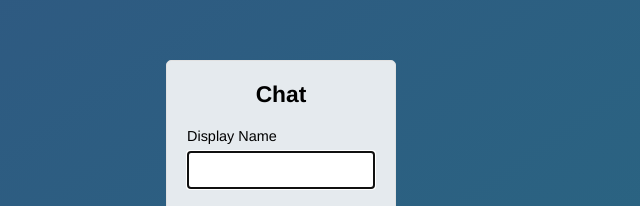
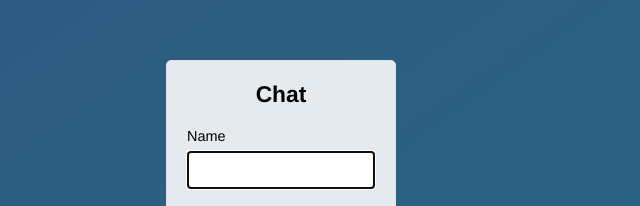
Before and after one commit to evory/node-course-2-chat-app, a website: page public/index.html in a window 1280 px wide. Shown: the part 197-403 px from the top of the page, 359-999 px from the left. Drawn offline with Linux system fonts and the light colour scheme.

Commit message:
changing form name

```diff
--- a/public/index.html
+++ b/public/index.html
@@ -14,7 +14,7 @@
                 <h3>Chat</h3>
             </div>
             <div class="form-field">
-                <label>Display Name</label>
+                <label>Name</label>
                 <input type="text" name="name" autofocus>
             </div>
             <div class="form-field">
```
